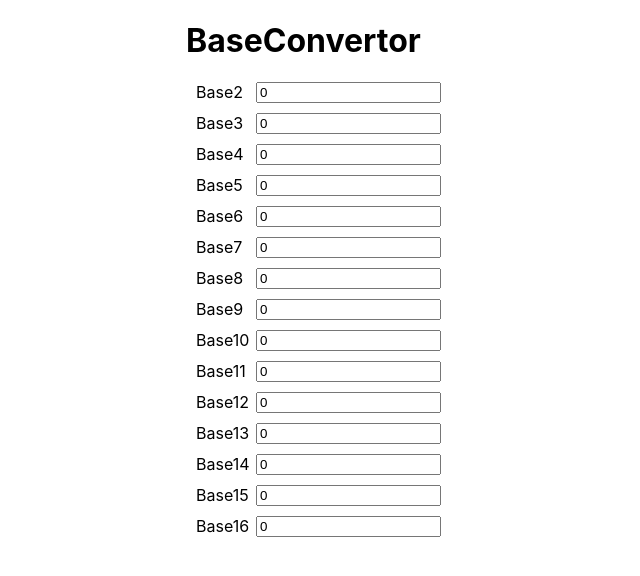
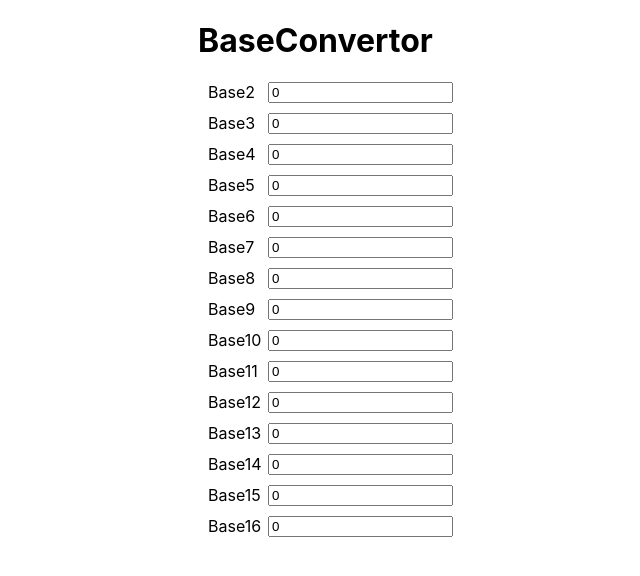
Before and after one commit to palpriyanshu/baseConvertor-react, a React (Create React App) app: page / in a window 1280 px wide. Shown: the top 576 px of the page, without its empty margins (314-954 px from the left). Built offline with nearby package versions, Linux system fonts and the light colour scheme.

Commit message:
modified style

```diff
--- a/src/App.css
+++ b/src/App.css
@@ -1,5 +1,5 @@
 .container {
-  margin-left: 500px;
+  margin-left: 40%;
 }
 
 .label {
```
